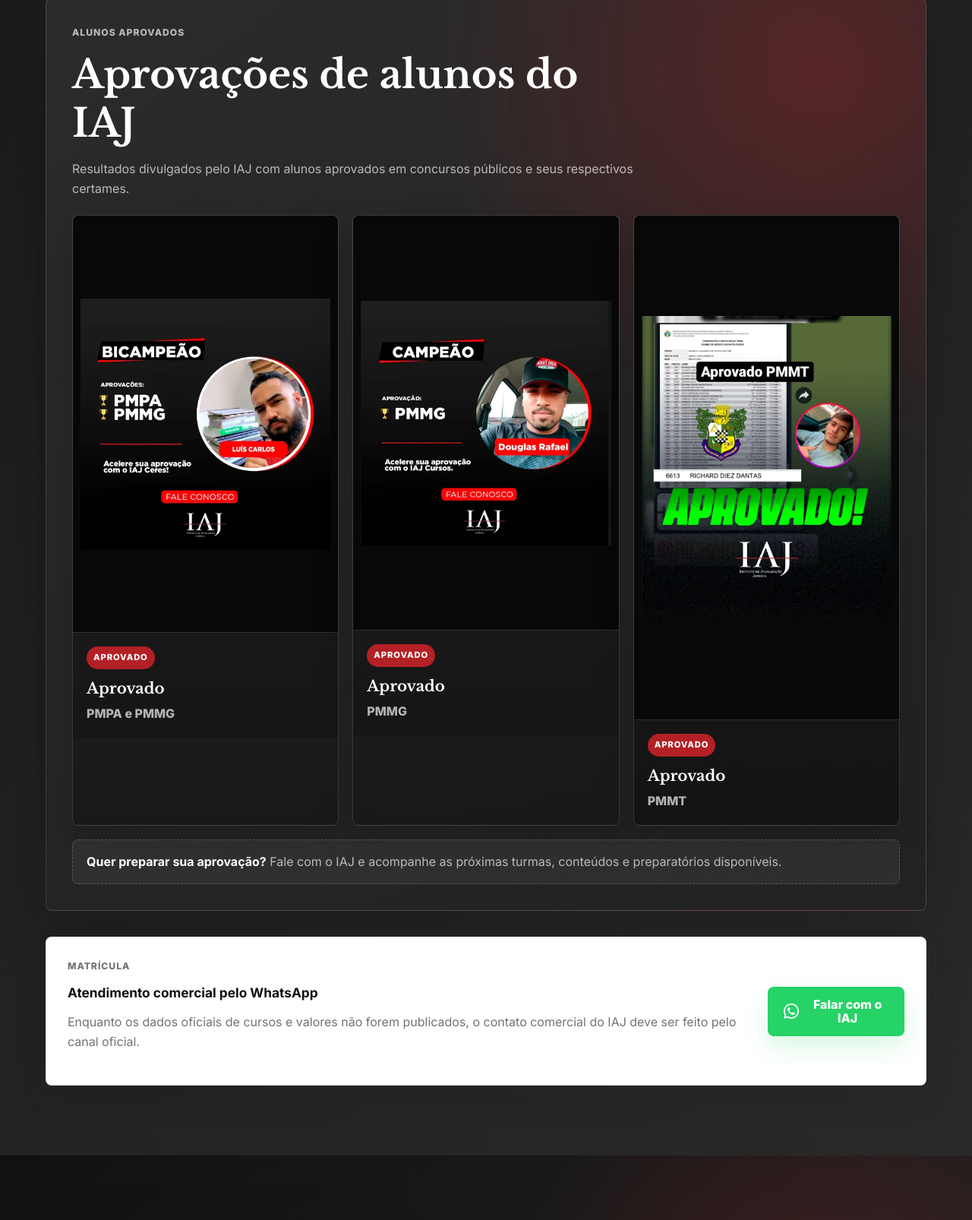
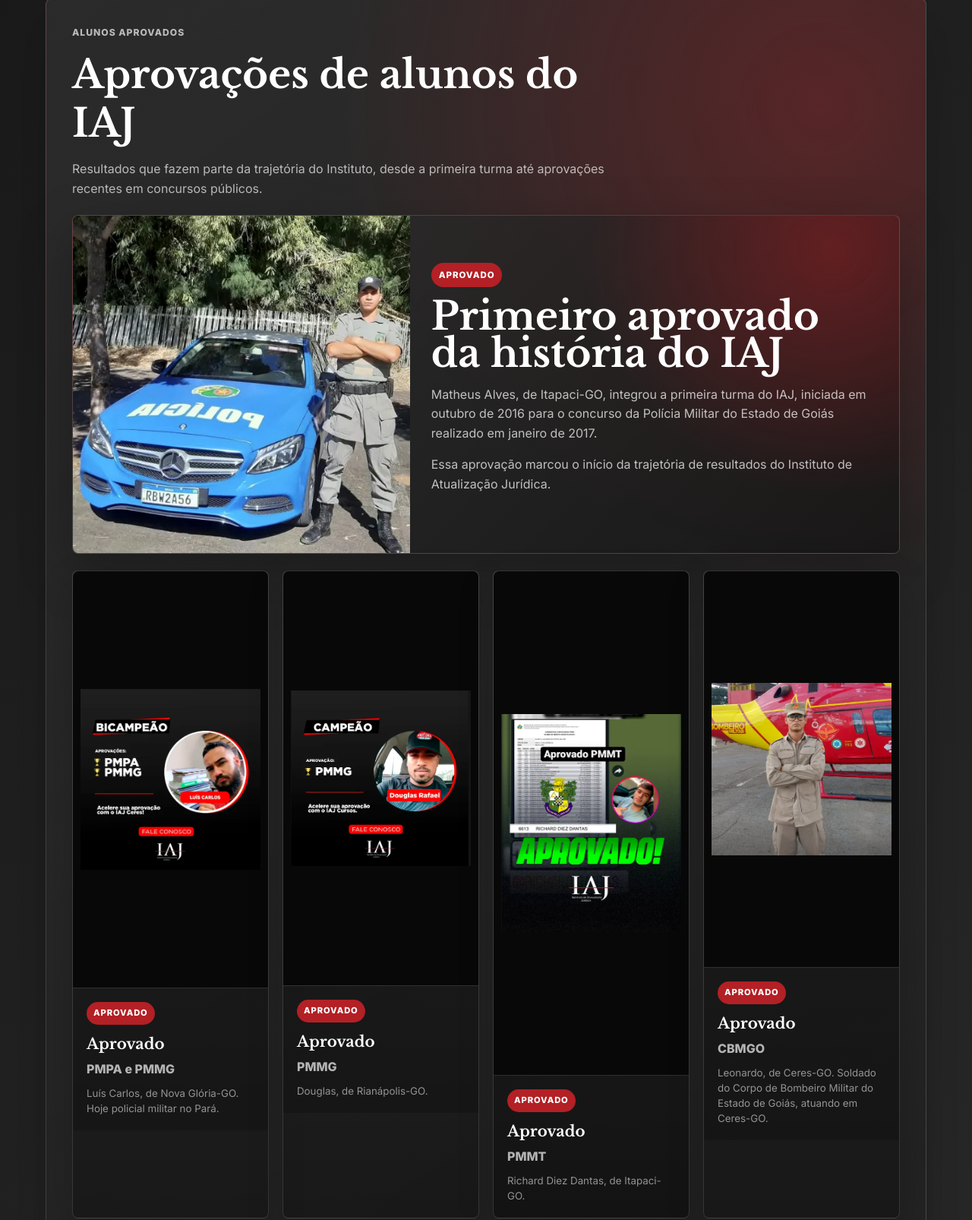
Before and after one commit to Jpgoncalvesz/Site-Dr.-Jose-Carlos-2-, a plain HTML site: page index.html in a window 1280 px wide. Shown: the part 6801-8407 px from the top of the page at 76% size. Drawn offline with nearby package versions, Linux system fonts and the light colour scheme.

Commit message:
Add historical IAJ approval context

```diff
--- a/index.html
+++ b/index.html
@@ -416,8 +416,20 @@
         <div class="approved-heading reveal">
           <p class="section-kicker">Alunos aprovados</p>
           <h3>Aprovações de alunos do IAJ</h3>
-          <p>Resultados divulgados pelo IAJ com alunos aprovados em concursos públicos e seus respectivos certames.</p>
+          <p>Resultados que fazem parte da trajetória do Instituto, desde a primeira turma até aprovações recentes em concursos públicos.</p>
         </div>
+
+        <article class="approved-feature reveal">
+          <figure>
+            <img src="assets/images/aprovados/matheus-alves-pmgo.webp" width="523" height="523" alt="Matheus Alves, primeiro aprovado da história do IAJ" loading="lazy">
+          </figure>
+          <div class="approved-feature-copy">
+            <span>Aprovado</span>
+            <h4>Primeiro aprovado da história do IAJ</h4>
+            <p>Matheus Alves, de Itapaci-GO, integrou a primeira turma do IAJ, iniciada em outubro de 2016 para o concurso da Polícia Militar do Estado de Goiás realizado em janeiro de 2017.</p>
+            <p>Essa aprovação marcou o início da trajetória de resultados do Instituto de Atualização Jurídica.</p>
+          </div>
+        </article>
 
         <div class="approved-grid">
           <article class="approved-card reveal">
@@ -428,6 +440,7 @@
               <span>Aprovado</span>
               <h4>Aprovado</h4>
               <p>PMPA e PMMG</p>
+              <small>Luís Carlos, de Nova Glória-GO. Hoje policial militar no Pará.</small>
             </div>
           </article>
 
@@ -439,6 +452,7 @@
               <span>Aprovado</span>
               <h4>Aprovado</h4>
               <p>PMMG</p>
+              <small>Douglas, de Rianápolis-GO.</small>
             </div>
           </article>
 
@@ -450,6 +464,19 @@
               <span>Aprovado</span>
               <h4>Aprovado</h4>
               <p>PMMT</p>
+              <small>Richard Diez Dantas, de Itapaci-GO.</small>
+            </div>
+          </article>
+
+          <article class="approved-card reveal">
+            <figure>
+              <img src="assets/images/aprovados/leonardo-cbmgo.webp" width="522" height="501" alt="Leonardo, aprovado no Corpo de Bombeiro Militar do Estado de Goiás pelo IAJ" loading="lazy">
+            </figure>
+            <div class="approved-content">
+              <span>Aprovado</span>
+              <h4>Aprovado</h4>
+              <p>CBMGO</p>
+              <small>Leonardo, de Ceres-GO. Soldado do Corpo de Bombeiro Militar do Estado de Goiás, atuando em Ceres-GO.</small>
             </div>
           </article>
         </div>
--- a/styles.css
+++ b/styles.css
@@ -939,8 +939,70 @@ h3 {
 
 .approved-grid {
   display: grid;
-  grid-template-columns: repeat(3, minmax(0, 1fr));
+  grid-template-columns: repeat(4, minmax(0, 1fr));
   gap: 18px;
+}
+
+.approved-feature {
+  display: grid;
+  grid-template-columns: minmax(260px, 0.72fr) minmax(0, 1fr);
+  gap: 28px;
+  align-items: center;
+  margin-bottom: 22px;
+  overflow: hidden;
+  border: 1px solid rgba(255, 255, 255, 0.16);
+  border-radius: var(--radius);
+  background:
+    radial-gradient(circle at 92% 10%, rgba(179, 32, 37, 0.42), transparent 30%),
+    linear-gradient(135deg, rgba(255, 255, 255, 0.13), rgba(255, 255, 255, 0.04)),
+    rgba(5, 5, 5, 0.7);
+  box-shadow: 0 24px 70px rgba(0, 0, 0, 0.26);
+}
+
+.approved-feature figure {
+  height: 100%;
+  min-height: 330px;
+  margin: 0;
+  background: #080808;
+}
+
+.approved-feature img {
+  width: 100%;
+  height: 100%;
+  min-height: 330px;
+  object-fit: cover;
+  object-position: 50% 34%;
+  filter: contrast(1.04) saturate(1.04);
+}
+
+.approved-feature-copy {
+  padding: 30px 34px 30px 0;
+}
+
+.approved-feature-copy span {
+  display: inline-flex;
+  margin-bottom: 14px;
+  padding: 7px 10px;
+  color: var(--white);
+  border-radius: 999px;
+  background: var(--red);
+  font-size: 0.72rem;
+  font-weight: 900;
+  letter-spacing: 0.08em;
+  text-transform: uppercase;
+}
+
+.approved-feature-copy h4 {
+  margin: 0 0 14px;
+  color: var(--white);
+  font-family: var(--font-title);
+  font-size: clamp(2rem, 4vw, 3.6rem);
+  line-height: 0.96;
+}
+
+.approved-feature-copy p {
+  max-width: 720px;
+  color: rgba(255, 255, 255, 0.72);
 }
 
 .approved-card {
@@ -1019,6 +1081,13 @@ h3 {
   margin: 0;
   color: rgba(255, 255, 255, 0.68);
   font-weight: 800;
+}
+
+.approved-content small {
+  display: block;
+  margin-top: 10px;
+  color: rgba(255, 255, 255, 0.54);
+  line-height: 1.5;
 }
 
 .approved-note {
@@ -1469,6 +1538,7 @@ h3 {
   .hero-grid,
   .bio-layout,
   .iaj-layout,
+  .approved-feature,
   .faq-layout,
   .founder-grid,
   .legal-grid {
@@ -1549,6 +1619,15 @@ h3 {
     aspect-ratio: 4 / 3;
   }
 
+  .approved-feature-copy {
+    padding: 24px;
+  }
+
+  .approved-feature figure,
+  .approved-feature img {
+    min-height: 280px;
+  }
+
   .btn {
     width: 100%;
   }
```
Also changed, not shown: assets/images/aprovados/leonardo-cbmgo.webp (added), assets/images/aprovados/matheus-alves-pmgo.webp (added).
